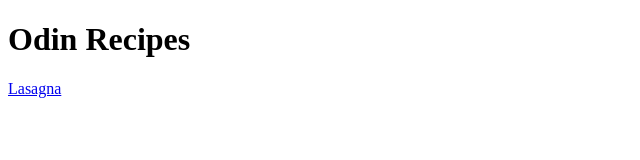
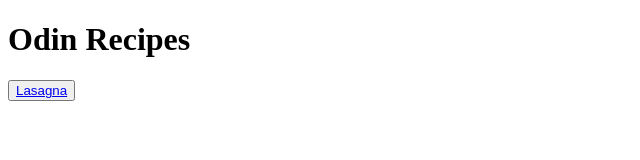
Before and after one commit to TheFlam123/odin-recipes1, a plain HTML site: page index.html in a window 1280 px wide. Shown: the whole page, without its empty margins (0-640 px from the left). Drawn offline with Linux system fonts and the light colour scheme.

Commit message:
Change 'Lasagna' anchor link to anchor button link

```diff
--- a/index.html
+++ b/index.html
@@ -10,6 +10,7 @@
 
     <body>
         <h1>Odin Recipes</h1>
-        <a href="recipes1/lasagna.html">Lasagna</a>
+        <button><a href="recipes1/lasagna.html">Lasagna</a></button>
+
     </body>
 </html>
```
